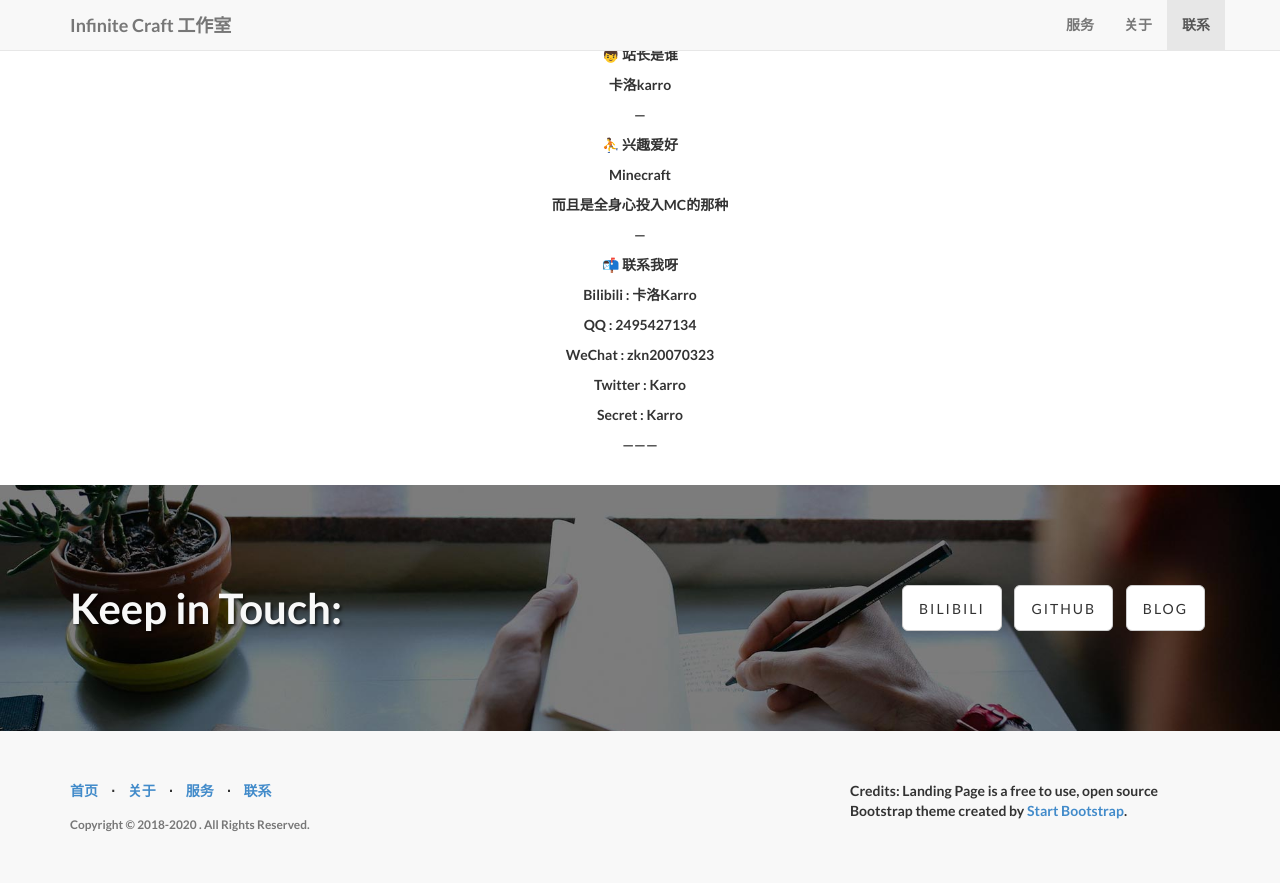
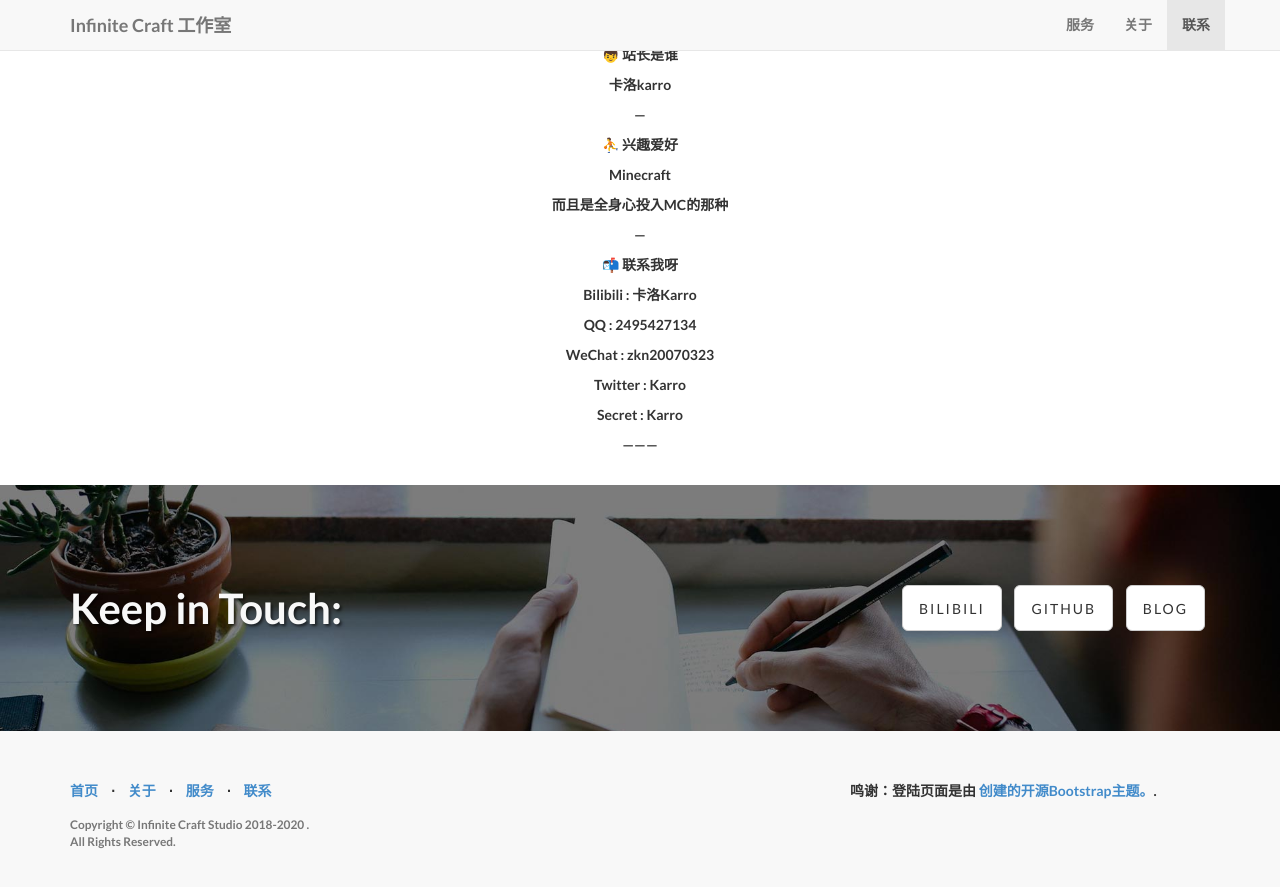
Before and after one commit to MrKarro/infinite-craft-landing-page, a Jekyll site: the page built from index.html, in a window 1280 px wide and 900 px high, scrolled down 2317 px. Shown: the top 887 px of the window. Built offline with Jekyll 4.4.1, drawn with Linux system fonts in a browser that asks for light colours.

Commit message:
更新了 _config.yml

```diff
--- a/_config.yml
+++ b/_config.yml
@@ -2,7 +2,7 @@
 #      Main Configs       #
 # ----------------------- #
 
-url: http://infinite-craft.top
+url: https://infinite-craft.top
 title: Infinite Craft 工作室
 email: infinite-craft@outlook.com
 author: 卡洛Karro
@@ -10,8 +10,8 @@ description: > # "Write an awesome description for your new site here.
   You can edit this line in _config.yml. It will appear in your document
   head meta (for Google search results) and in your feed.xml site
   description.
-copyright: 'Copyright &copy; 2018-2020 . All Rights Reserved.'
-credits: 'Credits: Landing Page is a free to use, open source Bootstrap theme created by <a href="http://startbootstrap.com/">Start Bootstrap</a>.'
+copyright: 'Copyright &copy; Infinite Craft Studio 2018-2020 . <br>All Rights Reserved.'
+credits: '鸣谢：登陆页面是由 <a href="http://startbootstrap.com/">创建的开源Bootstrap主题。</a>.'
 
 # ----------------------- #
 #    Jekyll & Plugins     #
```
